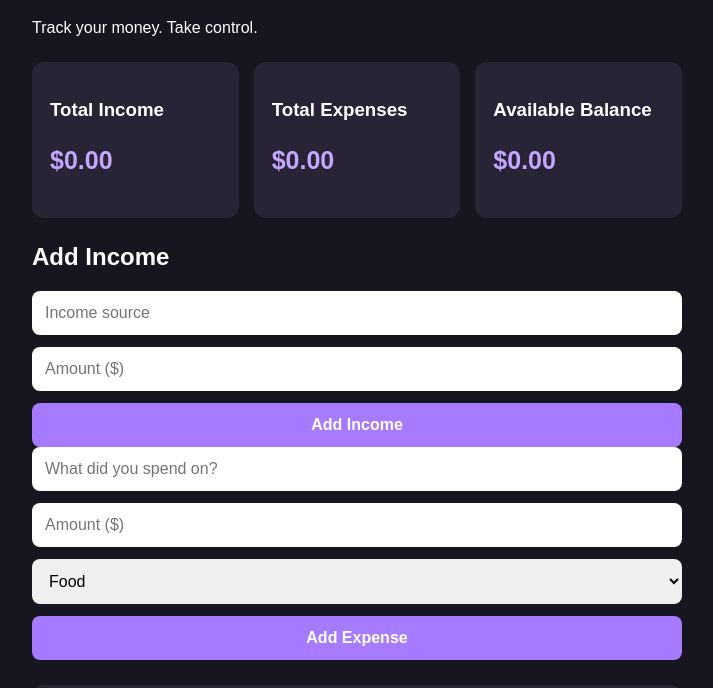
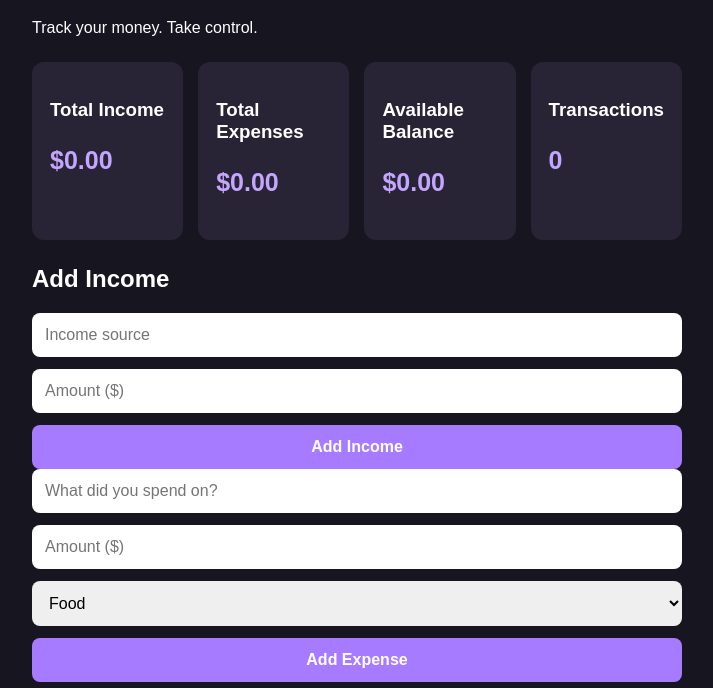
Before and after one commit to killa06h-collab/KillaCode-Portfolio, a plain HTML site: page expenses.html in a window 1280 px wide. Shown: the part 92-780 px from the top of the page, without its empty margins (283-996 px from the left). Drawn offline with nearby package versions, Linux system fonts and the light colour scheme.

Commit message:
Update expenses.html

```diff
--- a/expenses.html
+++ b/expenses.html
@@ -14,7 +14,7 @@
     <h1>💸 Expense Tracker</h1>
     <p>Track your money. Take control.</p>
 
-    <section class="summary">
+<section class="summary">
   <div>
     <h3>Total Income</h3>
     <p id="income-total">$0.00</p>
@@ -28,6 +28,11 @@
   <div>
     <h3>Available Balance</h3>
     <p id="balance">$0.00</p>
+  </div>
+
+  <div>
+    <h3>Transactions</h3>
+    <p id="count">0</p>
   </div>
 </section>
 
```
